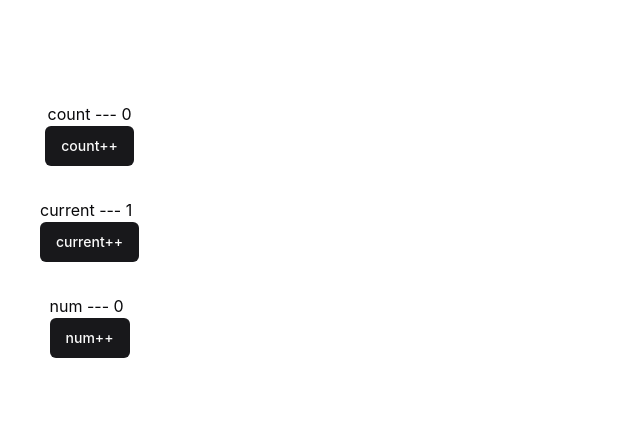
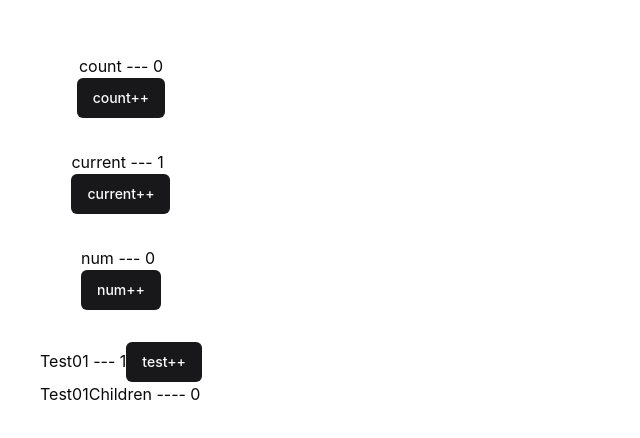
Before and after one commit to alvinli1008/shadcn-ui-test-03, a React (Vite) app: page / in a window 1280 px wide. Shown: the part 170-608 px from the top of the page, without its empty margins (0-640 px from the left). Built offline with nearby package versions, Linux system fonts and the light colour scheme.

Commit message:
feat: update

```diff
--- a/src/App.jsx
+++ b/src/App.jsx
@@ -1,7 +1,8 @@
 import { useState } from "react";
+import { Button } from "./components/ui/button";
 import Num from "./components/Num";
 import Current from "./components/Current";
-import { Button } from "./components/ui/button";
+import Test01 from "./components/Test01";
 
 function App() {
   const [count, setCount] = useState(0);
@@ -21,6 +22,8 @@ function App() {
       <Current></Current>
       <p className="py-4"></p>
       <Num></Num>
+      <p className="py-4"></p>
+      <Test01></Test01>
     </div>
   );
 }
--- /dev/null
+++ b/src/components/Test01.jsx
@@ -0,0 +1,47 @@
+import { memo, useSyncExternalStore } from "react";
+import { createStore } from "../hooks/vanilla";
+import { Button } from "./ui/button";
+
+const useTest01 = createStore((set) => {
+  return {
+    test: 1,
+    weight: 0,
+    child: 0,
+    setState: (update) => set((state) => ({ ...state, ...update })),
+  };
+});
+
+const Test01Children = memo(() => {
+  const child = useSyncExternalStore(
+    useTest01.subscribe,
+    () => useTest01.getState().child
+  );
+
+  console.log("Test01Children");
+  return <div>Test01Children ---- {child}</div>;
+});
+
+Test01Children.displayName = "Test01Children";
+
+function Test01() {
+  const state = useSyncExternalStore(useTest01.subscribe, () =>
+    useTest01.getState()
+  );
+
+  console.log("Test01", state);
+  return (
+    <div>
+      Test01 --- {state.test}
+      <Button
+        onClick={() => {
+          state.setState({ test: state.test + 1 });
+        }}
+      >
+        test++
+      </Button>
+      <Test01Children></Test01Children>
+    </div>
+  );
+}
+
+export default Test01;
```
